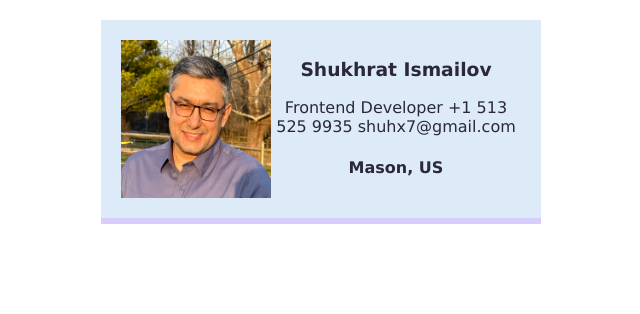
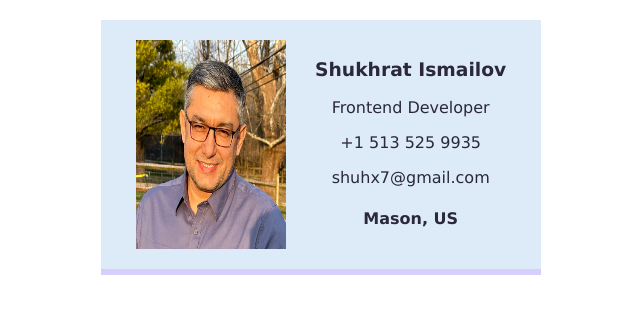
Before and after one commit to istool/business-card, a website built with Vite: page index.html in a window 1280 px wide. Shown: the whole page, without its empty margins (319-959 px from the left). Built offline with nearby package versions, Linux system fonts and the light colour scheme.

Commit message:
Update index.html

```diff
--- a/index.html
+++ b/index.html
@@ -7,9 +7,9 @@
             <img class="avatar" src="images/shukhrat_ismailov.png">
             <div >
                 <h3>Shukhrat Ismailov</h3>
-                <p>Frontend Developer
-                +1 513 525 9935
-                shuhx7@gmail.com</p>
+                <p>Frontend Developer</p>
+                <p>+1 513 525 9935</p>
+                <p></p>shuhx7@gmail.com</p>
                 <h4>Mason, US</h4>
             </div>
         </div>
```
